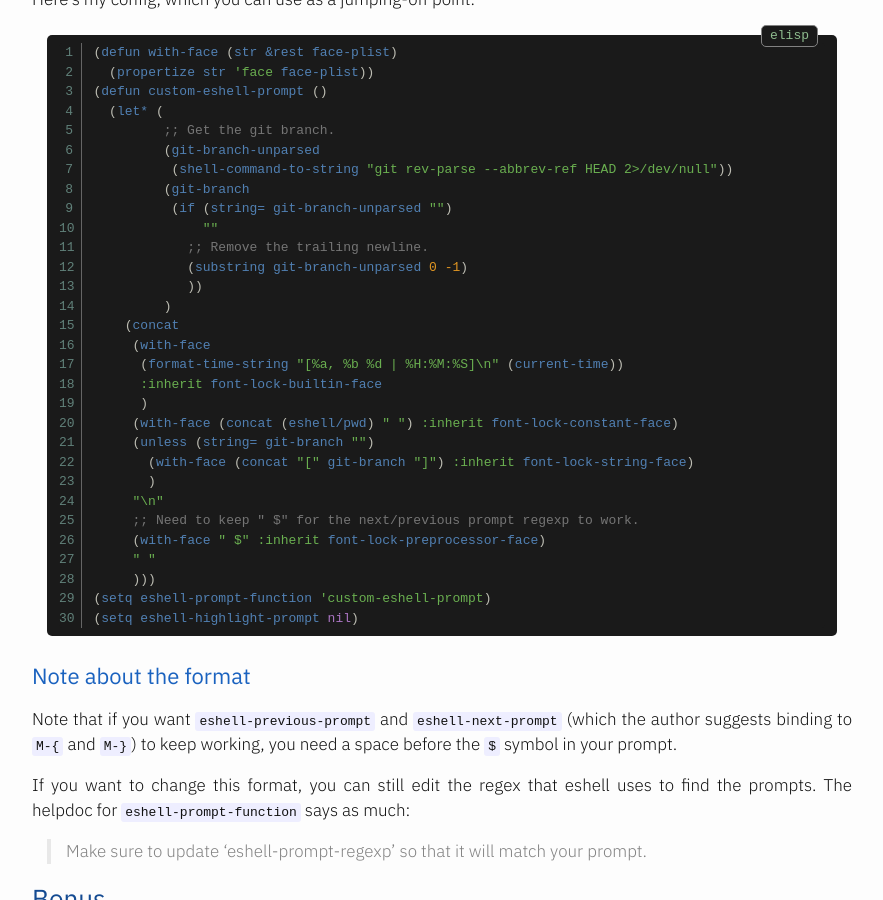
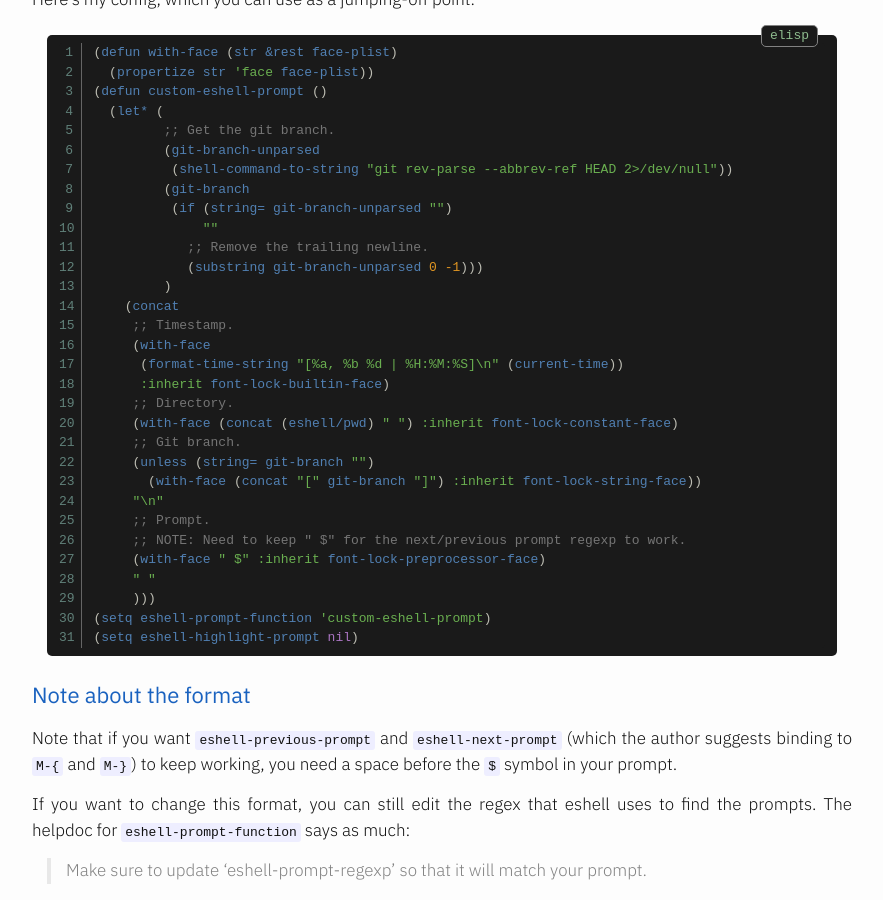
Before and after one commit to mrcnski/signor.dev, a Jekyll site: the page built from _posts/2022-07-17-custom-eshell-prompts.md, in a window 1280 px wide and 900 px high, scrolled down 832 px. Shown: the whole window, without its empty margins (198-1081 px from the left). Built offline with Jekyll 4.4.1, drawn with Linux system fonts in a browser that asks for light colours.

Commit message:
Clarify the prompt code a little

```diff
--- a/_posts/2022-07-17-custom-eshell-prompts.md
+++ b/_posts/2022-07-17-custom-eshell-prompts.md
@@ -34,20 +34,21 @@ Here's my config, which you can use as a jumping-off point.
           (if (string= git-branch-unparsed "")
               ""
             ;; Remove the trailing newline.
-            (substring git-branch-unparsed 0 -1)
-            ))
+            (substring git-branch-unparsed 0 -1)))
          )
     (concat
+     ;; Timestamp.
      (with-face
       (format-time-string "[%a, %b %d | %H:%M:%S]\n" (current-time))
-      :inherit font-lock-builtin-face
-      )
+      :inherit font-lock-builtin-face)
+     ;; Directory.
      (with-face (concat (eshell/pwd) " ") :inherit font-lock-constant-face)
+     ;; Git branch.
      (unless (string= git-branch "")
-       (with-face (concat "[" git-branch "]") :inherit font-lock-string-face)
-       )
+       (with-face (concat "[" git-branch "]") :inherit font-lock-string-face))
      "\n"
-     ;; Need to keep " $" for the next/previous prompt regexp to work.
+     ;; Prompt.
+     ;; NOTE: Need to keep " $" for the next/previous prompt regexp to work.
      (with-face " $" :inherit font-lock-preprocessor-face)
      " "
      )))
```
